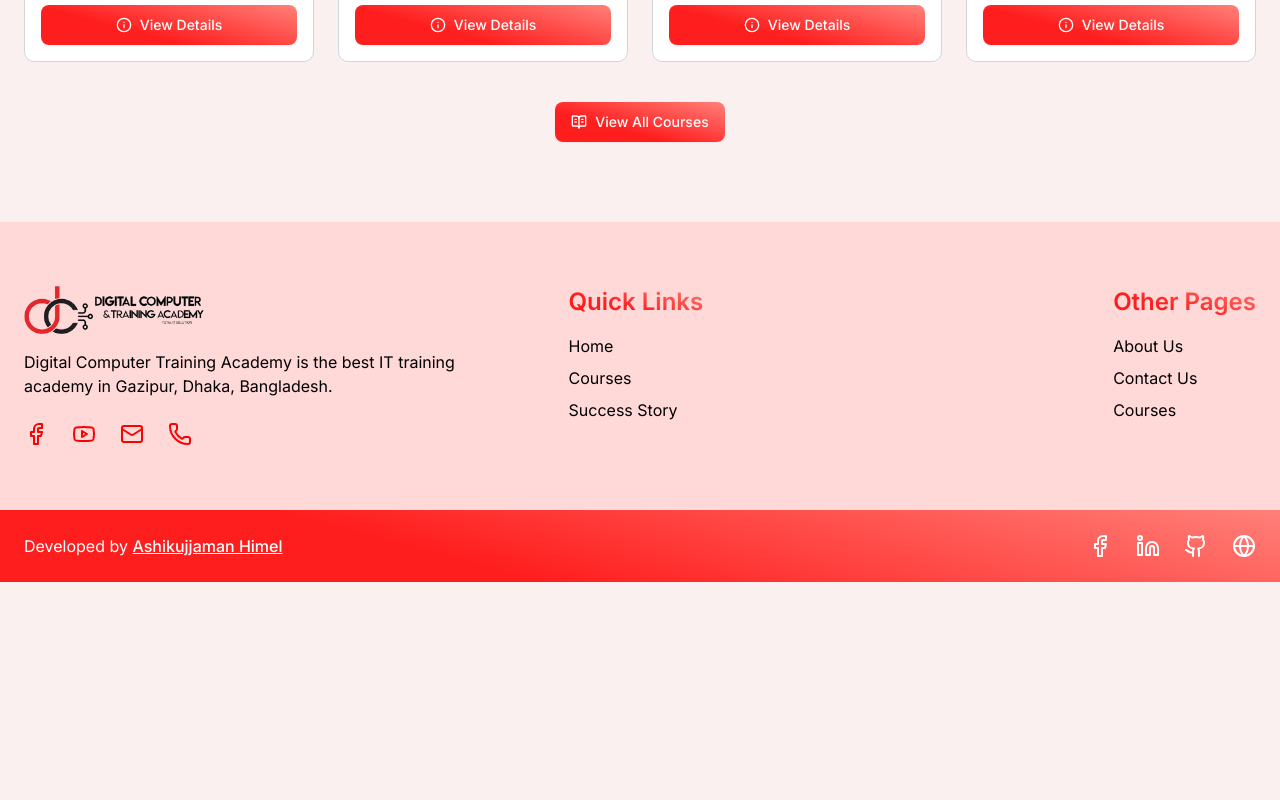
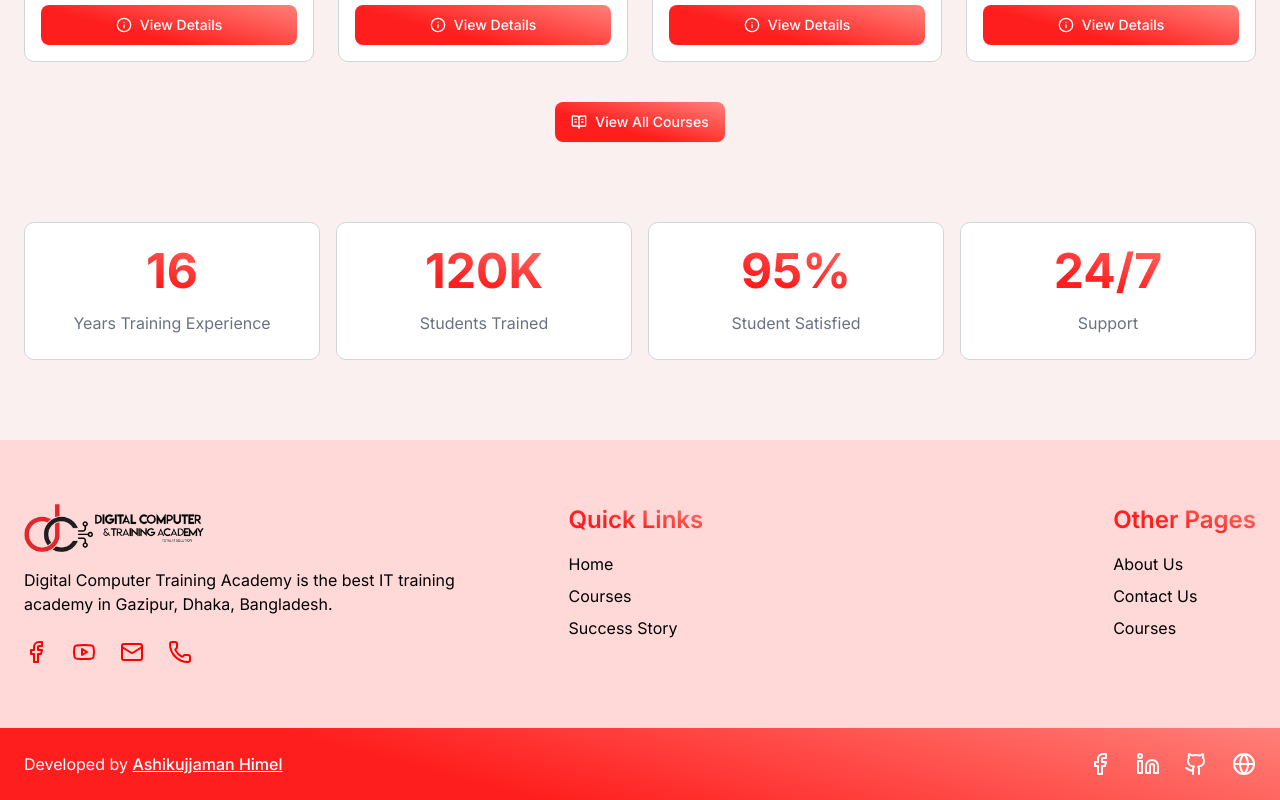
Before and after one commit to Ashik-Himel/dcta, a Next.js app: page /en in a window 1280 px wide. Shown: the part 1369-2169 px from the top of the page. Before the commit the page ends 1951 px from the top, so only its background shows below. Built offline with nearby package versions, Linux system fonts and the light colour scheme.

Commit message:
features section added in the homepage

```diff
--- a/package.json
+++ b/package.json
@@ -14,6 +14,7 @@
     "@radix-ui/react-slot": "^1.1.2",
     "class-variance-authority": "^0.7.1",
     "clsx": "^2.1.1",
+    "date-fns": "^4.1.0",
     "lucide-react": "^0.479.0",
     "next": "15.2.2",
     "next-intl": "^4.0.2",
--- /dev/null
+++ b/src/app/[locale]/featureCard.tsx
@@ -0,0 +1,16 @@
+export default function FeatureCard({
+  text,
+  subtext,
+}: {
+  text: string;
+  subtext: string;
+}) {
+  return (
+    <div className="p-6 rounded-lg border border-gray-300 dark:border-[#5A2A2A] bg-white dark:bg-[#472020] text-center">
+      <span className="block text-3xl md:text-4xl lg:text-5xl font-bold text-gradient mb-4">
+        {text}
+      </span>
+      <span className="text-gray-500 dark:text-[#ffefef]">{subtext}</span>
+    </div>
+  );
+}
--- /dev/null
+++ b/src/app/[locale]/featuresSection.tsx
@@ -0,0 +1,17 @@
+import FeatureCard from "./featureCard";
+
+export default function FeaturesSection() {
+  return (
+    <section className="pb-12 md:pb-16 lg:pb-20">
+      <div className="container grid grid-cols-1 min-[400px]:grid-cols-2 lg:grid-cols-4 gap-4">
+        <FeatureCard
+          text={(new Date().getFullYear() - 2009).toString()}
+          subtext="Years Training Experience"
+        />
+        <FeatureCard text="120K" subtext="Students Trained" />
+        <FeatureCard text="95%" subtext="Student Satisfied" />
+        <FeatureCard text="24/7" subtext="Support" />
+      </div>
+    </section>
+  );
+}
--- a/src/app/[locale]/page.tsx
+++ b/src/app/[locale]/page.tsx
@@ -1,7 +1,9 @@
 import { Metadata } from "next";
 import CategoriesSection from "./categoriesSection";
+import FeaturesSection from "./featuresSection";
 import HeroSection from "./heroSection";
 import PopularCoursesSection from "./popularCoursesSection";
+import SuccessStoriesSection from "./successStoriesSection";
 
 export const metadata: Metadata = {
   title: "Digital Computer Training Academy",
@@ -15,6 +17,8 @@ export default function Home() {
       <HeroSection />
       <CategoriesSection />
       <PopularCoursesSection />
+      <FeaturesSection />
+      <SuccessStoriesSection />
     </main>
   );
 }
--- /dev/null
+++ b/src/app/[locale]/successStoriesSection.tsx
@@ -0,0 +1,7 @@
+export default function SuccessStoriesSection() {
+  return (
+    <section>
+      <div className="container"></div>
+    </section>
+  );
+}
```
Also changed, not shown: 1 other file (tests, documents, lock files or other folders).
